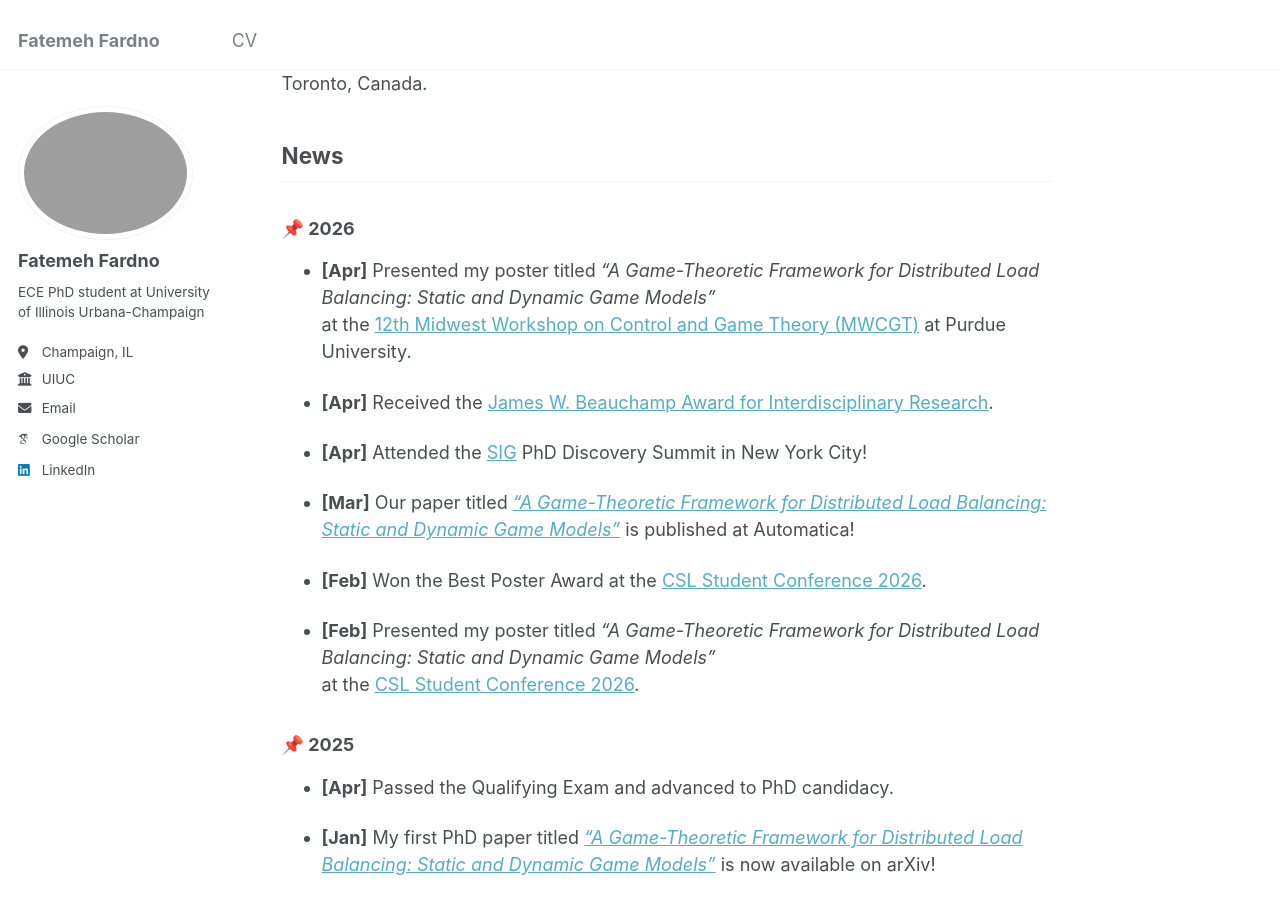
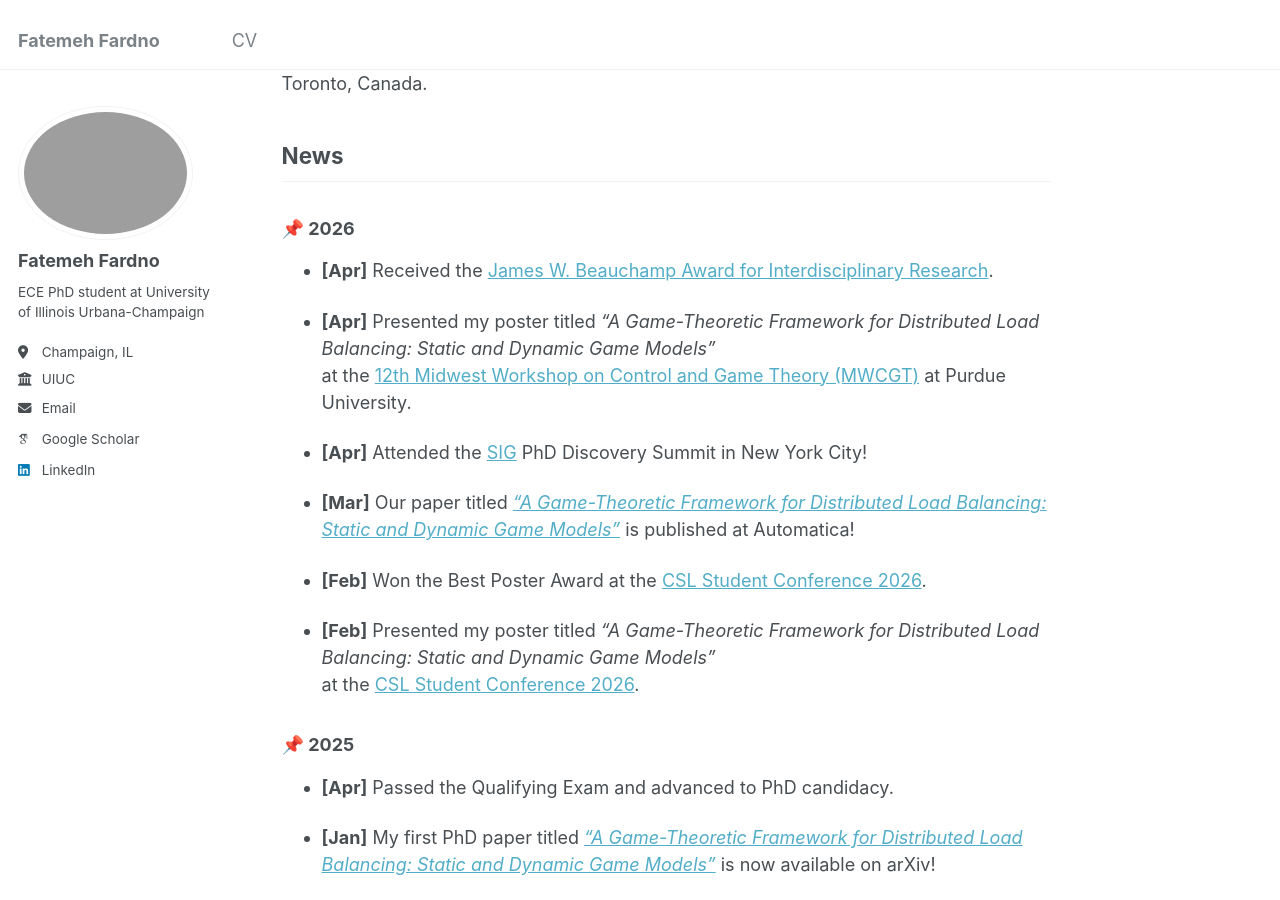
Before and after one commit to ffardno/ffardno.github.io, a Jekyll site: the page built from _pages/about.md, in a window 1280 px wide and 900 px high, scrolled down 526 px. Built offline with Jekyll 4.4.1, drawn with Linux system fonts in a browser that asks for light colours; some web fonts are replaced.

```diff
--- a/_pages/about.md
+++ b/_pages/about.md
@@ -19,10 +19,11 @@ Before starting my PhD, I worked as a software engineer at [Microchip Technology
 
 ### 📌 2026
 
+
+- **[Apr]** Received the [James W. Beauchamp Award for Interdisciplinary Research](https://ece.illinois.edu/academics/grad/awards/beauchamp).
+
 - **[Apr]** Presented my poster titled *“A Game-Theoretic Framework for Distributed Load Balancing: Static and Dynamic Game Models”*
     at the [12th Midwest Workshop on Control and Game Theory (MWCGT)](https://sites.google.com/view/mwcgt/home?authuser=0) at Purdue University.
-
-- **[Apr]** Received the [James W. Beauchamp Award for Interdisciplinary Research](https://ece.illinois.edu/academics/grad/awards/beauchamp).
 
 - **[Apr]** Attended the [SIG](https://sig.com/) PhD Discovery Summit in New York City!
 
```
